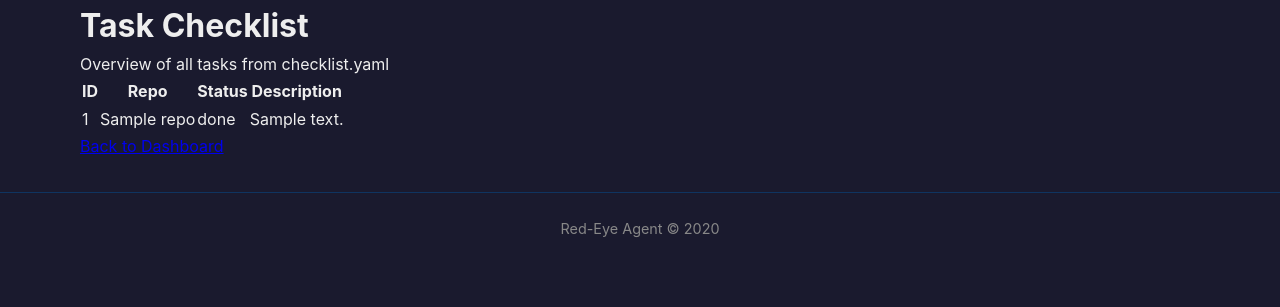
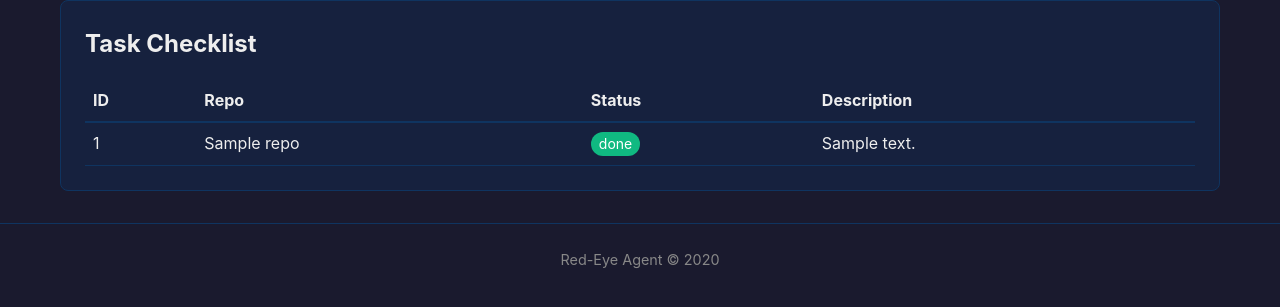
Before and after one commit to ah8571/red-eye-agent, a FastAPI app: template web/templates/checklist.html in a window 1280 px wide. Shown: the part 72-379 px from the top of the page. Run offline with FastAPI, Linux system fonts and the light colour scheme; the template is opened without the code that fills it: most values are stand-ins (such as "Sample title", 1, 10 or a date in 2020).

Commit message:
Add checklist, runs, and run_detail templates with styling

```diff
--- a/web/templates/checklist.html
+++ b/web/templates/checklist.html
@@ -1,45 +1,38 @@
 {% extends "base.html" %}
-
-{% block title %}Checklist - Red-Eye Agent Dashboard{% endblock %}
-
+{% block title %}Checklist — Red-Eye Agent{% endblock %}
 {% block content %}
-<div class="container mt-4">
-    <h1>Task Checklist</h1>
-    <p class="lead">Overview of all tasks from checklist.yaml</p>
-
-    <div class="table-responsive">
-        <table class="table table-striped table-hover">
-            <thead class="table-dark">
-                <tr>
-                    <th scope="col">ID</th>
-                    <th scope="col">Repo</th>
-                    <th scope="col">Status</th>
-                    <th scope="col">Description</th>
+<div class="card">
+    <h2>Task Checklist</h2>
+    <table style="width: 100%; border-collapse: collapse; margin-top: 1rem;">
+        <thead>
+            <tr style="border-bottom: 2px solid #0f3460;">
+                <th style="text-align: left; padding: 0.5rem;">ID</th>
+                <th style="text-align: left; padding: 0.5rem;">Repo</th>
+                <th style="text-align: left; padding: 0.5rem;">Status</th>
+                <th style="text-align: left; padding: 0.5rem;">Description</th>
             </tr>
         </thead>
         <tbody>
             {% for task in tasks %}
-                <tr>
-                    <td>{{ task.id }}</td>
-                    <td>{{ task.repo }}</td>
-                    <td>
-                        <span class="badge bg-{{ task.status_color }}">
-                            {{ task.status }}
-                        </span>
+            <tr style="border-bottom: 1px solid #0f3460;">
+                <td style="padding: 0.5rem;">{{ task.id }}</td>
+                <td style="padding: 0.5rem;">{{ task.repo }}</td>
+                <td style="padding: 0.5rem;">
+                    {% set status = task.status %}
+                    {% if status == 'done' %}
+                        <span style="background-color: #10b981; color: white; padding: 0.2rem 0.5rem; border-radius: 9999px; font-size: 0.875rem;">{{ status }}</span>
+                    {% elif status == 'failed' %}
+                        <span style="background-color: #ef4444; color: white; padding: 0.2rem 0.5rem; border-radius: 9999px; font-size: 0.875rem;">{{ status }}</span>
+                    {% elif status == 'pending' %}
+                        <span style="background-color: #f59e0b; color: white; padding: 0.2rem 0.5rem; border-radius: 9999px; font-size: 0.875rem;">{{ status }}</span>
+                    {% else %}
+                        <span style="background-color: #6b7280; color: white; padding: 0.2rem 0.5rem; border-radius: 9999px; font-size: 0.875rem;">{{ status }}</span>
+                    {% endif %}
                 </td>
-                    <td>{{ task.description_display }}</td>
-                </tr>
-                {% else %}
-                <tr>
-                    <td colspan="4" class="text-center text-muted">No tasks found in checklist.yaml</td>
+                <td style="padding: 0.5rem;">{{ task.description }}</td>
             </tr>
             {% endfor %}
         </tbody>
     </table>
 </div>
-
-    <div class="mt-3">
-        <a href="/" class="btn btn-secondary">Back to Dashboard</a>
-    </div>
-</div>
 {% endblock %}
```
Also changed, not shown: web/templates/run_detail.html (+4 -19 lines), web/templates/runs.html (+11 -41 lines). Lines whose indentation alone changed are shown as unchanged.
